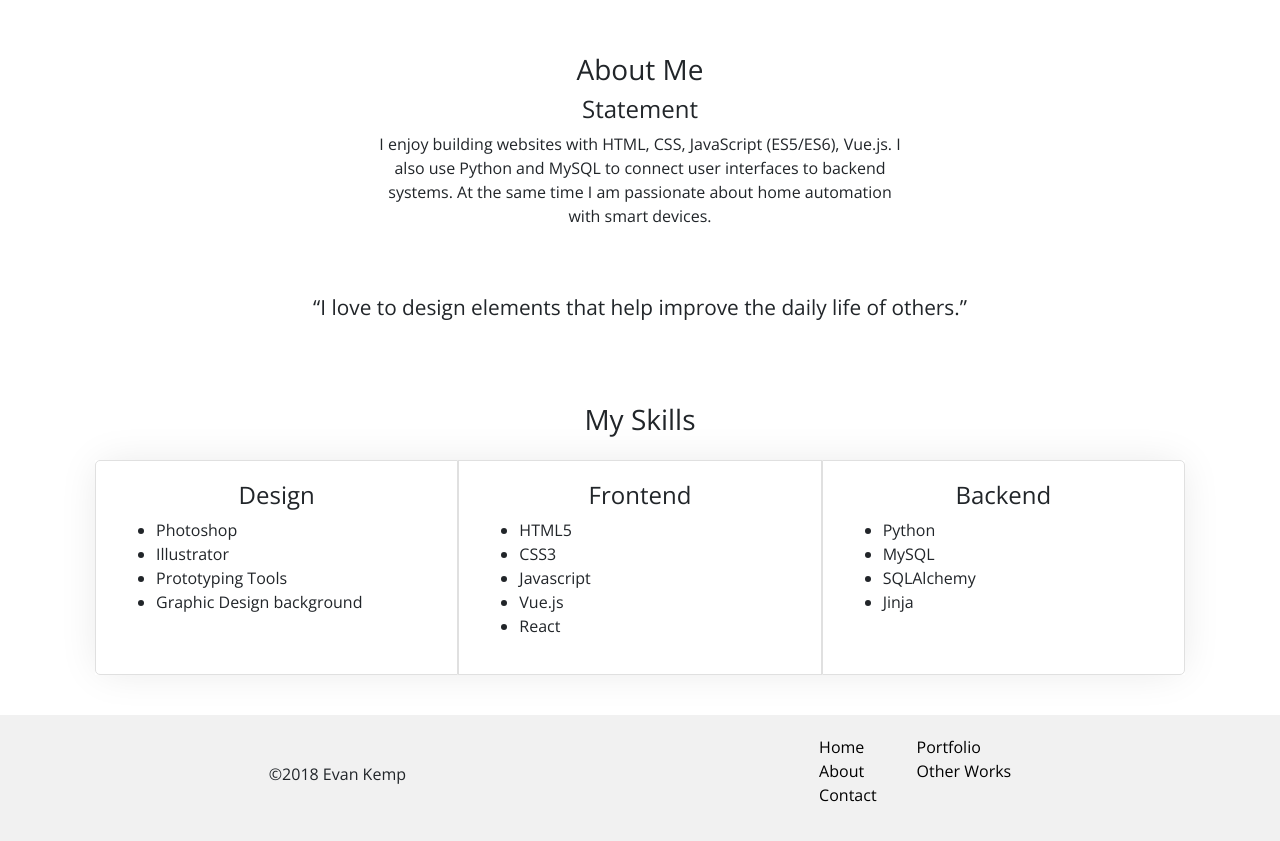
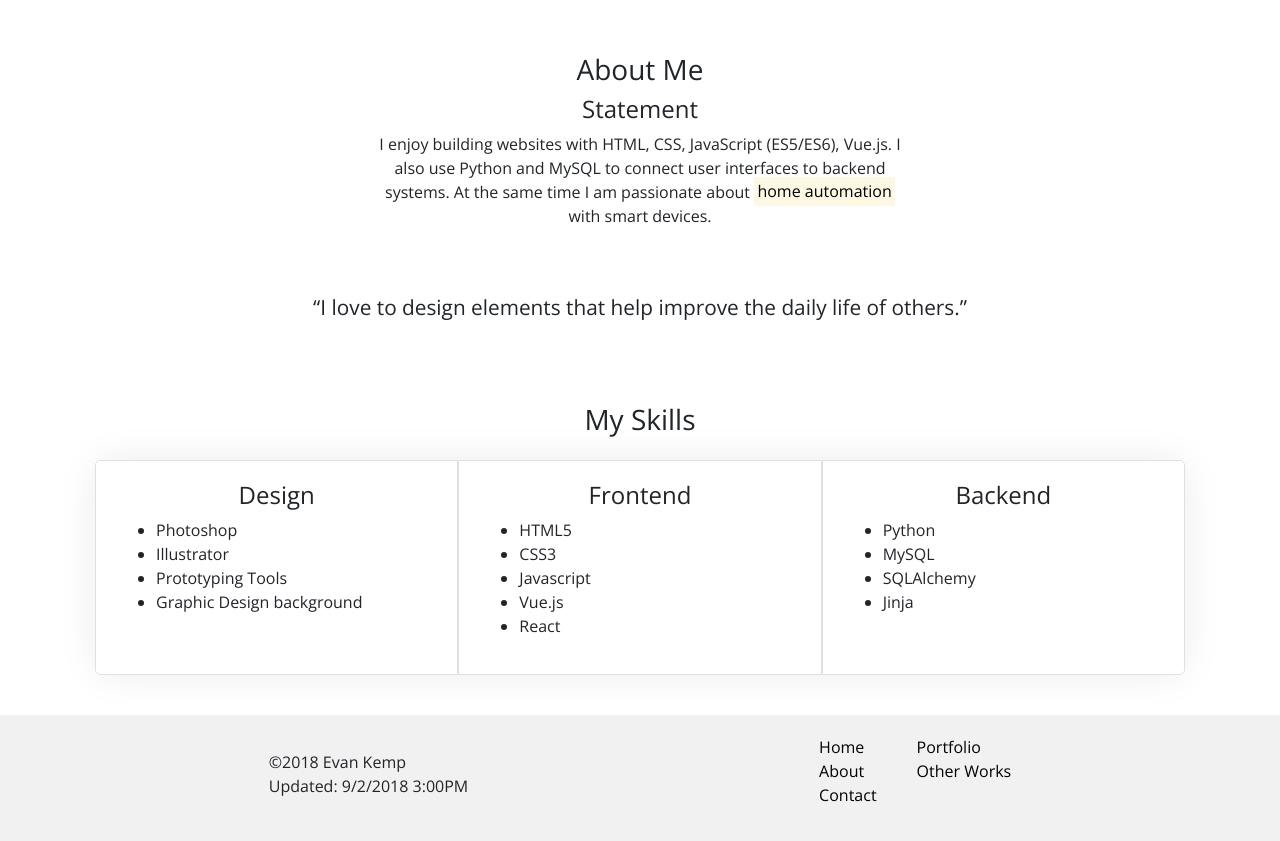
Before and after one commit to evankp/html5, a website: page index.html in a window 1280 px wide. Shown: the part 940-1781 px from the top of the page. Drawn offline with nearby package versions, Linux system fonts and the light colour scheme.

Commit message:
adding text elements

```diff
--- a/index.html
+++ b/index.html
@@ -7,6 +7,8 @@
     <script src="https://raw.githubusercontent.com/aFarkas/html5shiv/master/dist/html5shiv.js"></script>
     <![endif]-->
     <meta name="viewport" content="width=device-width, initial-scale=1">
+    <meta name="description" content="HTML5 Portfolio class for HTML5 class">
+
     <link rel="icon" type="image/svg" href="./img/personal_logo.svg">
     <link rel="stylesheet" href="https://necolas.github.io/normalize.css/8.0.0/normalize.css">
     <link rel="stylesheet" href="https://ajax.googleapis.com/ajax/libs/jqueryui/1.12.1/themes/smoothness/jquery-ui.css">
@@ -42,7 +44,7 @@
                 <p class="text-center">
                     I enjoy building websites with HTML, CSS, JavaScript (ES5/ES6), Vue.js.
                 I also use Python and MySQL to connect user interfaces to backend systems.
-                At the same time I am passionate about home automation with smart devices.
+                    At the same time I am passionate about <mark>home automation</mark> with smart devices.
                 </p>
             </article>
 
@@ -92,7 +94,10 @@
     </div>
 
     <footer id="page-footer">
-        <span>&copy;2018 Evan Kemp</span>
+        <span>
+            &copy;2018 Evan Kemp <br>
+            Updated: <time datetime="2018-9-2 15:00:00.000">9/2/2018 3:00PM</time>
+        </span>
         <nav class="d-flex flex-row justify-content-center">
             <ul>
                 <li><a href="index.html">Home</a></li>
```
